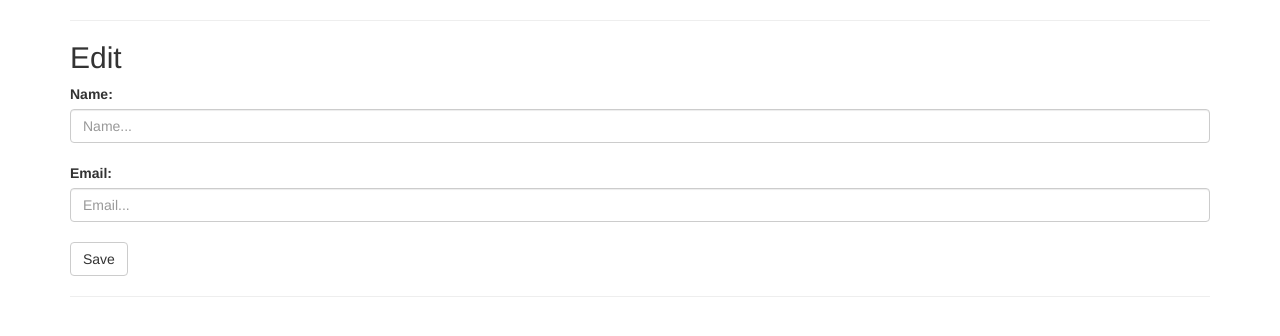
After one commit to Pinna3/Model3, a Flask app: page /new in a window 1280 px wide. The commit adds this page. Shown: the top 336 px of the page. Run offline with Flask 2, Linux system fonts and the light colour scheme; some libraries are stand-ins or nearby versions.

Commit message:
Model3 done

```diff
--- a/app.py
+++ b/app.py
@@ -20,11 +20,14 @@ def index(id):
     contact = Contact.query.get_or_404(id)
     all_contacts = Contact.query.order_by(Contact.id).all()
     contacts_len = len(Contact.query.all())
+    contacts_index = [i+1 for i in range(contacts_len)]
+    contacts_zipped = zip(all_contacts, contacts_index)
     return render_template(
         'index.html',
         contact=contact,
         contacts=all_contacts,
-        contacts_len=contacts_len
+        contacts_len=contacts_len,
+        contacts_zipped=contacts_zipped
     )
 
 
@@ -40,5 +43,26 @@ def edit(id):
         return render_template('edit.html', contact=contact)
 
 
+@app.route('/delete/<int:id>')
+def delete(id):
+    contact = Contact.query.get_or_404(id)
+    db.session.delete(contact)
+    db.session.commit()
+    return redirect('/1')
+
+
+@app.route('/new', methods=['GET', 'POST'])
+def new():
+    if request.method == 'POST':
+        contact_name = request.form['name']
+        contact_email = request.form['email']
+        new_contact = Contact(name=contact_name, email=contact_email)
+        db.session.add(new_contact)
+        db.session.commit()
+        return redirect(f'/{new_contact.id}')
+    else:
+        return render_template('new.html')
+
+
 if __name__ == '__main__':
     app.run(debug=True)
--- /dev/null
+++ b/templates/new.html
@@ -0,0 +1,22 @@
+{% extends 'base.html' %}
+
+{% block head %}
+    <title>New Contact</title>
+{% endblock %}
+
+{% block body %}
+    <div class='container'>
+        <hr>
+        <h2>Edit</h2>
+        <form action="/new" method="POST">
+            <label for="name" class="form-label">Name: </label>
+            <input class="form-control" type="text" name="name" id="name" placeholder="Name...">
+            <br>
+            <label for="email" class="form-label">Email: </label>
+            <input class="form-control" type="text" name="email" id="email" placeholder="Email...">
+            <br>
+            <input class="btn btn-default" type="submit" value="Save">
+        </form>
+        <hr>
+    </div>
+{% endblock %}
```
Also changed, not shown: templates/index.html (+4 -4 lines), contacts.db.
